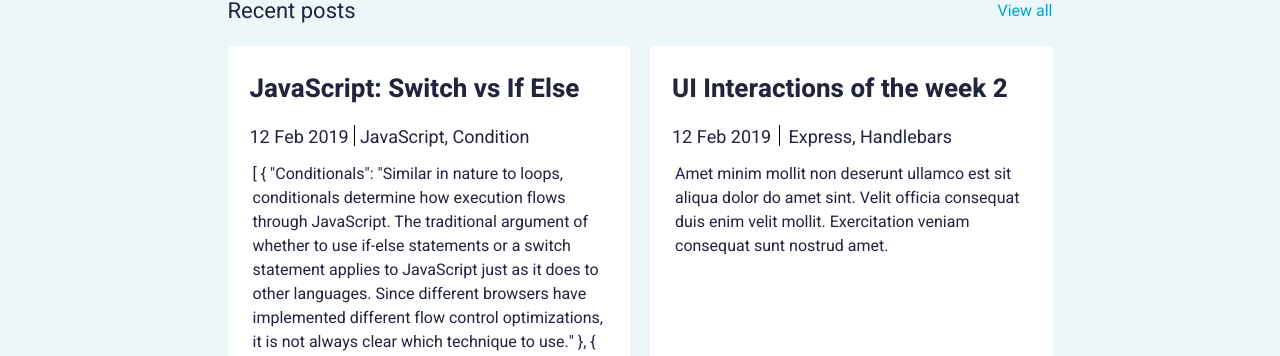
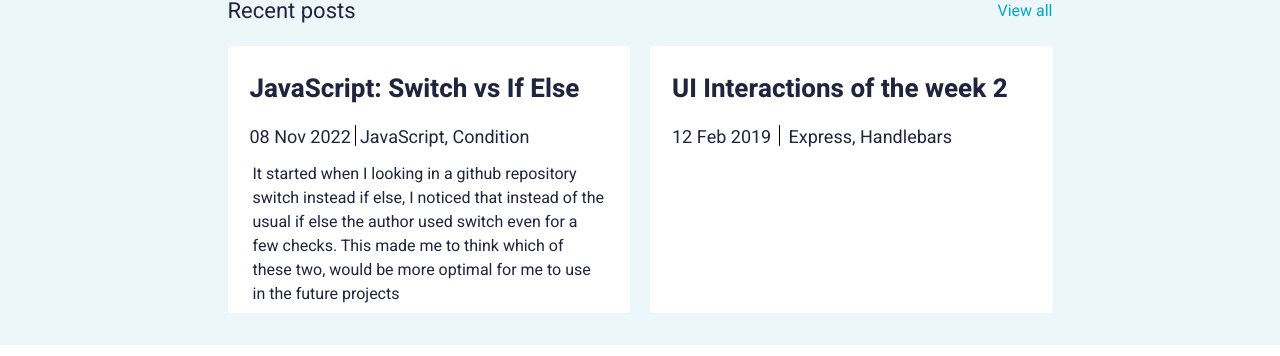
Before and after one commit to SochircaRoman/my-portfolio, a Vue app: page /home in a window 1280 px wide. Shown: the part 975-1331 px from the top of the page. Built offline with nearby package versions, Linux system fonts and the light colour scheme.

Commit message:
Fix BlogView error

```diff
--- a/src/components/RecentSection.vue
+++ b/src/components/RecentSection.vue
@@ -34,7 +34,7 @@ export default {
                 <div class="card__information-line"></div>
                 <div class="card__information-tags">{{ post.tag }}</div>
               </div>
-              <p class="recent__card-description">{{ post.text }}</p>
+              <p class="recent__card-description">{{ post.description }}</p>
             </RouterLink>
           </div>
 
--- a/src/components/UI/PostCard.vue
+++ b/src/components/UI/PostCard.vue
@@ -21,7 +21,7 @@ export default {
         <div class="post__info-line"></div>
         <div class="post__info-tags noselect">{{ post.tag }}</div>
       </div>
-      <div class="post__description">{{ post.text }}</div>
+      <div class="post__description">{{ post.description }}</div>
     </RouterLink>
   </div>
   <div class="blog__post-line"></div>
--- a/src/data/BlogContent.json
+++ b/src/data/BlogContent.json
@@ -2,7 +2,7 @@
   {
     "id": 0,
     "title": "JavaScript: Switch vs If Else",
-    "date": "12 Feb 2019",
+    "date": "08 Nov 2022",
     "tag": "JavaScript, Condition",
     "img": "img01.png",
     "imgDesc": "Array item lookup versus using if-else or switch in Internet Explorer 7",
```
